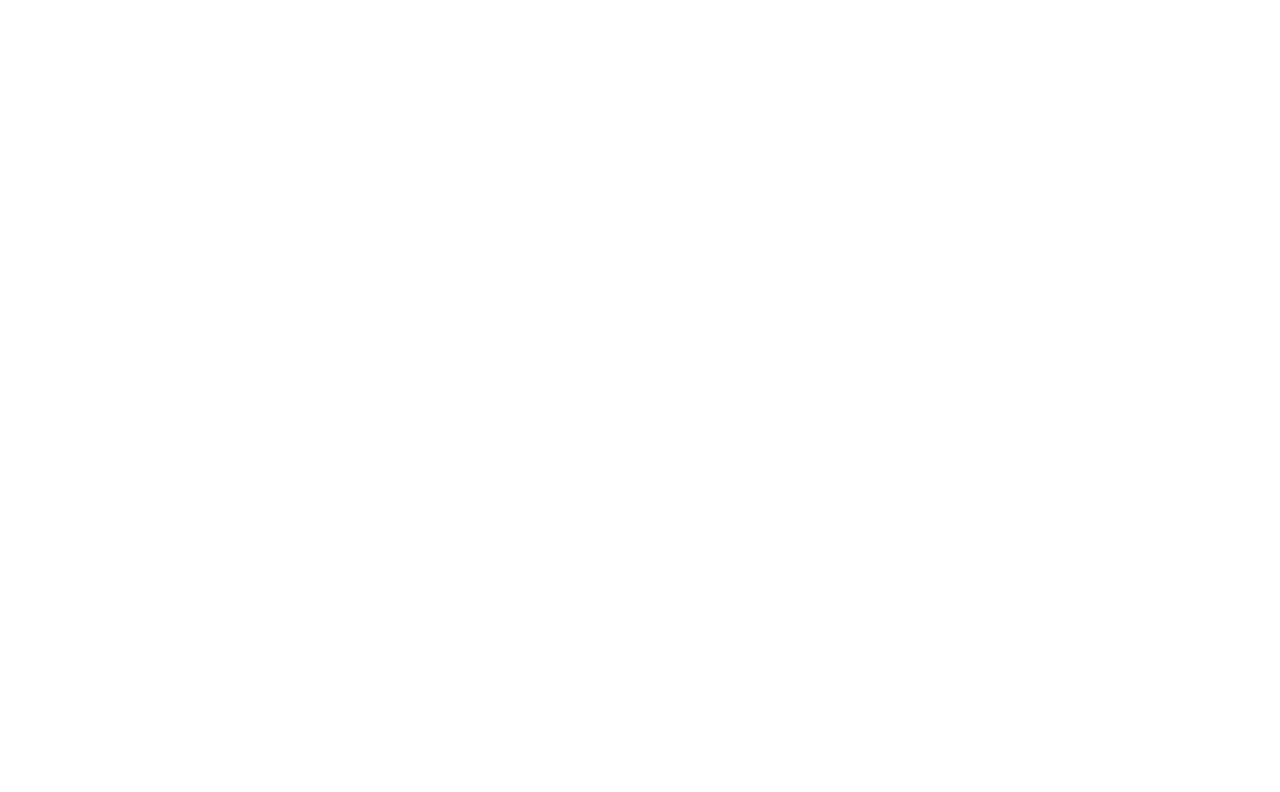
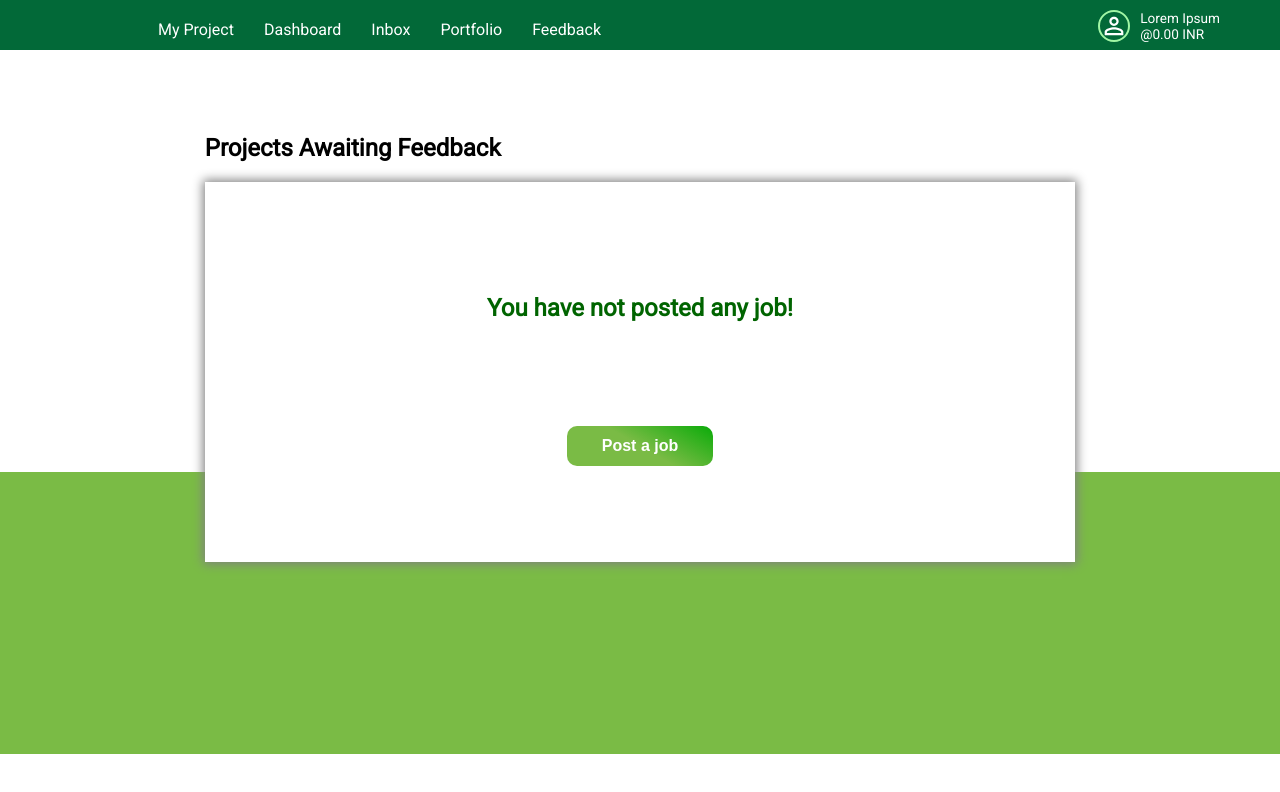
Before and after one commit to Thoratsmita/certi-serve, a React (Create React App) app: page /servee/feedback in a window 1280 px wide. Shown: the top 792 px of the page. Built offline with nearby package versions, Linux system fonts and the light colour scheme.

Commit message:
built feedback pages

```diff
--- a/src/App.js
+++ b/src/App.js
@@ -1,19 +1,21 @@
-import "./App.css";
-import { BrowserRouter as Router, Switch, Route } from "react-router-dom";
-import SelectAccount from "./SelectAccount";
-import ProjectsServee from "./Projects_Servee";
-import PostProject from "./PostProject";
-import FindJob from "./FindJob";
-import FinancialDashboardServee from "./FinancialDashboard_Servee";
-import FinancialDashboardServer from "./FinancialDashboard_Server";
-import ProjectsServer from "./Projects_Server";
-import Portfolio from "./Portfolio";
-import Inbox from "./Inbox";
-import WelcomePage from "./components/Welcome/WelcomePage";
-import Login from "./components/Login/Login";
-import Signup from "./components/Login/Signup";
-import Approval from "./components/Approval/Approval";
-import Premium from "./components/Premium/Premium";
+import './App.css';
+import { BrowserRouter as Router, Switch, Route } from 'react-router-dom';
+import SelectAccount from './SelectAccount';
+import ProjectsServee from './Projects_Servee';
+import PostProject from './PostProject';
+import FindJob from './FindJob';
+import FinancialDashboardServee from './FinancialDashboard_Servee';
+import FinancialDashboardServer from './FinancialDashboard_Server';
+import ProjectsServer from './Projects_Server';
+import Portfolio from './Portfolio';
+import Inbox from './Inbox';
+import WelcomePage from './components/Welcome/WelcomePage';
+import Login from './components/Login/Login';
+import Signup from './components/Login/Signup';
+import Approval from './components/Approval/Approval';
+import Premium from './components/Premium/Premium';
+import serveeFeedback from './components/Feedback/ServeeFeedback/ServeeFeedback';
+import serverFeedback from './components/Feedback/ServerFeedback/ServerFeedback';
 
 /**
  * @author Parth Chaturvedi
@@ -42,6 +44,8 @@
           exact
           component={FinancialDashboardServer}
         />
+        <Route path="/servee/feedback" exact component={serveeFeedback} />
+        <Route path="/server/feedback" exact component={serverFeedback} />
         <Route path="/server/projects" exact component={ProjectsServer} />
         <Route path="/findjobs" exact component={FindJob} />
         <Route path="/portfolio" exact component={Portfolio} />
--- a/src/Navbar_Servee.js
+++ b/src/Navbar_Servee.js
@@ -1,7 +1,7 @@
 import React, { useEffect } from 'react';
 import './App.css';
 import $ from 'jquery';
-import { Link } from "react-router-dom";
+import { Link } from 'react-router-dom';
 import PersonOutlineOutlinedIcon from '@material-ui/icons/PersonOutlineOutlined';
 
 /**
@@ -10,37 +10,65 @@
  */
 
 export default function Navbar_Servee(props) {
-
   useEffect(() => {
     switch (props.nav) {
-            case '1': $('#project').addClass('active-link');
+      case '1':
+        $('#project').addClass('active-link');
         break;
-            case '2': $('#dashboard').addClass('active-link');
+      case '2':
+        $('#dashboard').addClass('active-link');
         break;
-            case '3': $('#inbox').addClass('active-link');
+      case '3':
+        $('#inbox').addClass('active-link');
         break;
-            case '4': $('#portfolio').addClass('active-link');
+      case '4':
+        $('#portfolio').addClass('active-link');
+        break;
+      case '4':
+        $('#Feedback').addClass('active-link');
         break;
     }
-    })
+  });
 
   return (
     <div className="Navbar">
       <div className="leftside">
         <div className="links">
-                    <Link id="project" to='/servee/projects' className="nav-link">My Project</Link>
-                    <Link id="dashboard" to='/servee/financialdashboard' className="nav-link">Dashboard</Link>
-                    <Link id="inbox" to='/inbox' className="nav-link">Inbox</Link>
-                    <Link id="portfolio" to='/portfolio' className="nav-link">Portfolio</Link>
+          <Link id="project" to="/servee/projects" className="nav-link">
+            My Project
+          </Link>
+          <Link
+            id="dashboard"
+            to="/servee/financialdashboard"
+            className="nav-link"
+          >
+            Dashboard
+          </Link>
+          <Link id="inbox" to="/inbox" className="nav-link">
+            Inbox
+          </Link>
+          <Link id="portfolio" to="/portfolio" className="nav-link">
+            Portfolio
+          </Link>
+          <Link id="feedback" to="/servee/feedback" className="nav-link">
+            Feedback
+          </Link>
         </div>
       </div>
       <div className="rightside">
-                <PersonOutlineOutlinedIcon style={{color: '#ffffff', borderRadius: '50%', border: '2px solid #a1f6a5', fontSize: '28px'}}/>
+        <PersonOutlineOutlinedIcon
+          style={{
+            color: '#ffffff',
+            borderRadius: '50%',
+            border: '2px solid #a1f6a5',
+            fontSize: '28px',
+          }}
+        />
         <div className="rightName">
           <span>Lorem Ipsum</span>
           <div>@0.00 INR</div>
         </div>
       </div>
     </div>
-    )
+  );
 }
--- /dev/null
+++ b/src/components/Feedback/ServeeFeedback/ServeeFeedback.js
@@ -0,0 +1,27 @@
+import React, { useState } from 'react';
+
+import Navbar_Servee from '../../../Navbar_Servee';
+import MainComponent from './ServeeMainComponent';
+import MainComponentProject from './ServeeMainComponentProject';
+
+const ServeeFeedback = () => {
+  const [project, setProject] = useState(true);
+
+  if (project) {
+    return (
+      <div>
+        <Navbar_Servee />
+        <MainComponent />
+      </div>
+    );
+  }
+
+  return (
+    <div>
+      <Navbar_Servee />
+      <MainComponentProject />
+    </div>
+  );
+};
+
+export default ServeeFeedback;
--- /dev/null
+++ b/src/components/Feedback/ServeeFeedback/ServeeMainComponent.js
@@ -0,0 +1,19 @@
+import React from 'react';
+import './serveeFeedback.css';
+const ServeeMainComponent = () => {
+  return (
+    <div className="containerFeedbackServee">
+      <main className="contMainFeedback">
+        <section className="headingFServee">
+          <h2>Projects Awaiting Feedback</h2>
+        </section>
+        <section className="contsecMainServee">
+          <h3>You have not posted any job!</h3>
+          <button className="btnFServee">Post a job</button>
+        </section>
+      </main>
+    </div>
+  );
+};
+
+export default ServeeMainComponent;
--- /dev/null
+++ b/src/components/Feedback/ServeeFeedback/ServeeMainComponentProject.js
@@ -0,0 +1,20 @@
+import React from 'react';
+import './serveeFeedback.css';
+const ServeeMainComponent = () => {
+  return (
+    <div className="containerFeedbackServee">
+      <main className="contMainFeedback">
+        <section className="headingFServee">
+          <h2>Leave Feedback</h2>
+          <h4>Please leave feedback and rate for the project.</h4>
+        </section>
+        <section className="contsecMainServee">
+          <h3>You have not posted any job!</h3>
+          <button className="btnFServee">Post a job</button>
+        </section>
+      </main>
+    </div>
+  );
+};
+
+export default ServeeMainComponent;
--- /dev/null
+++ b/src/components/Feedback/ServeeFeedback/serveeFeedback.css
@@ -0,0 +1,47 @@
+.containerFeedbackServee {
+  background-image: linear-gradient(180deg, #ffffff 60%, #7abb45 40%);
+  width: 100%;
+  height: 88vh;
+}
+.contMainFeedback {
+  width: 68%;
+  margin: 0 auto;
+  z-index: 1;
+}
+.headingFServee {
+  padding-top: 4em;
+}
+.contsecMainServee {
+  display: flex;
+  align-items: center;
+  justify-content: center;
+  flex-direction: column;
+
+  box-shadow: 0 0 10px 2px grey;
+  padding: 1em 0;
+  /* z-index: 1; */
+  background-color: #ffffff;
+}
+.contsecMainServee h3 {
+  color: darkgreen;
+  font-size: 1.5rem;
+  padding-top: 3em;
+}
+.btnFServee {
+  margin: 5em 0;
+  border: none;
+  border-radius: 10px;
+  padding: 0.7em 2.2em;
+  color: #ffffff;
+  font-size: 1rem;
+  font-weight: bold;
+  background-image: linear-gradient(30deg, #7abb45, #7abb45, #0aab09);
+}
+
+@media screen and (max-width: 700px) {
+  .contsecMainServee h3 {
+    color: darkgreen;
+    font-size: 1rem;
+    padding-top: 3em;
+  }
+}
--- /dev/null
+++ b/src/components/Feedback/ServerFeedback/ServerFeedback.js
@@ -0,0 +1,27 @@
+import React, { useState } from 'react';
+
+import Navbar_Servee from '../../../Navbar_Servee';
+import MainComponent from './ServerMainComponent';
+import MainComponentProject from './ServerMainComponentProject';
+
+const ServerFeedback = () => {
+  const [project, setProject] = useState(false);
+
+  if (project) {
+    return (
+      <div>
+        <Navbar_Servee />
+        <MainComponentProject />
+      </div>
+    );
+  }
+
+  return (
+    <div>
+      <Navbar_Servee />
+      <MainComponent />
+    </div>
+  );
+};
+
+export default ServerFeedback;
--- /dev/null
+++ b/src/components/Feedback/ServerFeedback/ServerMainComponent.js
@@ -0,0 +1,20 @@
+import React from 'react';
+import './serveeFeedback.css';
+const ServerMainComponent = ({ props }) => {
+  return (
+    <div className="containerFeedbackServee">
+      <main className="contMainFeedback">
+        <section className="headingFServee">
+          <h2>Projects Awaiting Feedback</h2>
+        </section>
+        <section className="contsecMainServee">
+          <h3>Ahh! You have not taken any project!</h3>
+
+          <button className="btnFServee">Find Job</button>
+        </section>
+      </main>
+    </div>
+  );
+};
+
+export default ServerMainComponent;
--- /dev/null
+++ b/src/components/Feedback/ServerFeedback/ServerMainComponentProject.js
@@ -0,0 +1,20 @@
+import React from 'react';
+import './serveeFeedback.css';
+const ServerMainComponent = () => {
+  return (
+    <div className="containerFeedbackServee">
+      <main className="contMainFeedback">
+        <section className="headingFServee">
+          <h2>Leave Feedback</h2>
+          <h4>Please leave feedback and rate for the project.</h4>
+        </section>
+        <section className="contsecMainServee">
+          <h3>You have not posted any job!</h3>
+          <button className="btnFServee">Post a job</button>
+        </section>
+      </main>
+    </div>
+  );
+};
+
+export default ServerMainComponent;
--- /dev/null
+++ b/src/components/Feedback/ServerFeedback/serveeFeedback.css
@@ -0,0 +1,38 @@
+.containerFeedbackServee {
+  background-image: linear-gradient(180deg, #ffffff 60%, #7abb45 40%);
+  width: 100%;
+  height: 88vh;
+}
+.contMainFeedback {
+  width: 68%;
+  margin: 0 auto;
+  z-index: 1;
+}
+.headingFServee {
+  padding-top: 4em;
+}
+.contsecMainServee {
+  display: flex;
+  align-items: center;
+  justify-content: center;
+  flex-direction: column;
+
+  box-shadow: 0 0 10px 2px grey;
+  padding: 1em 0;
+  /* z-index: 1; */
+  background-color: #ffffff;
+}
+.contsecMainServee h3 {
+  color: darkgreen;
+  padding-top: 3em;
+}
+.btnFServee {
+  margin: 5em 0;
+  border: none;
+  border-radius: 10px;
+  padding: 0.7em 2.2em;
+  color: #ffffff;
+  font-size: 1rem;
+  font-weight: bold;
+  background-image: linear-gradient(30deg, #7abb45, #7abb45, #0aab09);
+}
```
Also changed, not shown: src/components/Login/Login.jsx (+87 -68 lines), src/components/Login/Signup.js (+153 -102 lines). Lines whose indentation alone changed are shown as unchanged.
